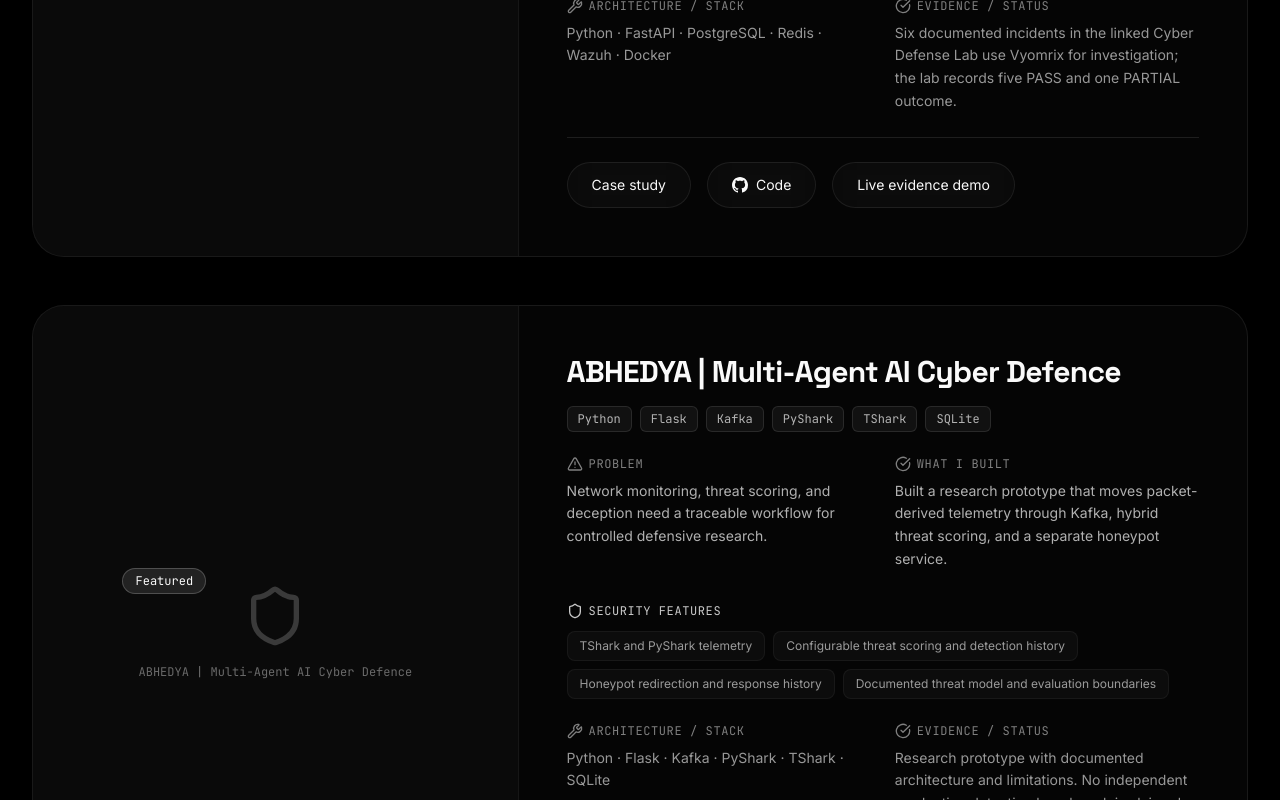
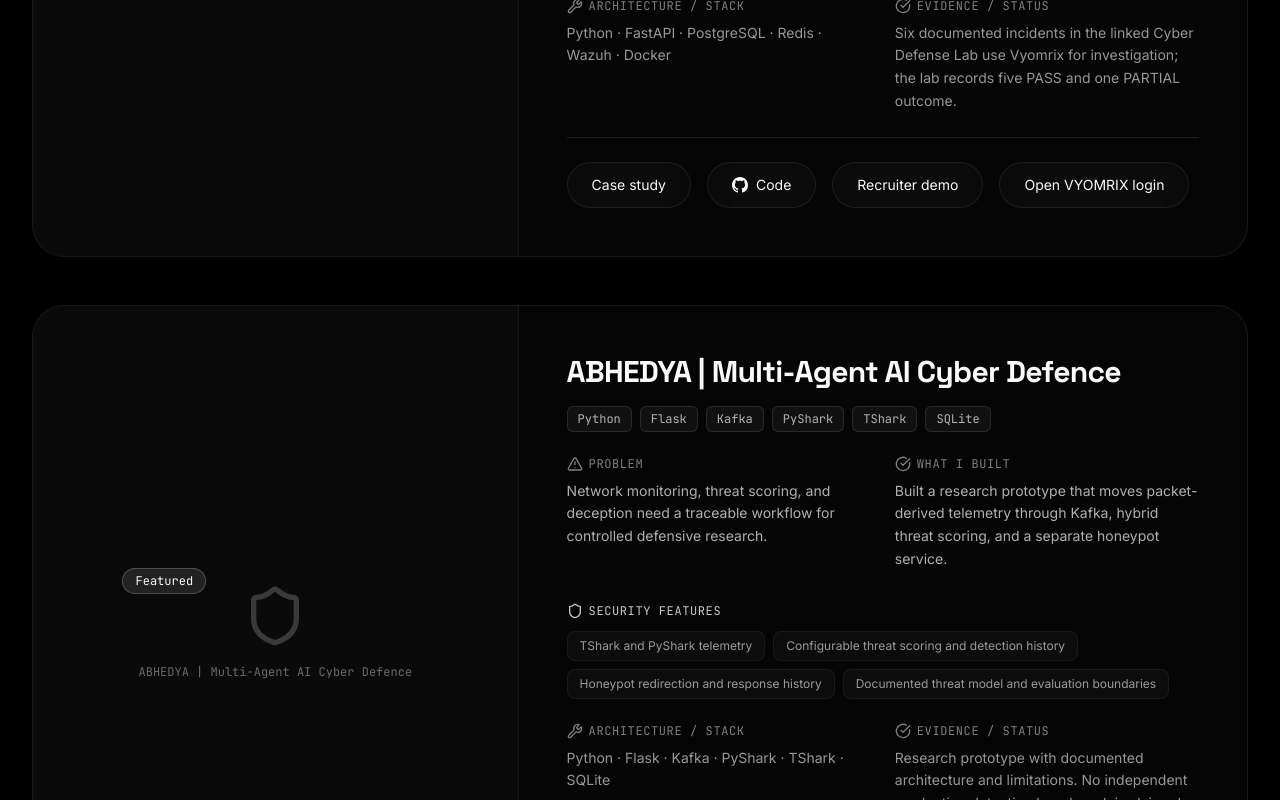
Before and after one commit to mithilkg10/MITHILKG-PORTFOLIO, a Next.js app: page / in a window 1280 px wide. Shown: the part 1760-2560 px from the top of the page. Built offline with nearby package versions, Linux system fonts and the light colour scheme; no server answers.

Commit message:
Show VYOMRIX hosted login beside project

```diff
--- a/src/components/sections/Projects.tsx
+++ b/src/components/sections/Projects.tsx
@@ -127,7 +127,16 @@ export function Projects() {
                         <MagneticButton href={project.github} variant="secondary" external>
                           <GitHubIcon className="h-4 w-4" /> Code
                         </MagneticButton>
-                        {project.liveDemo && <MagneticButton href={project.liveDemo} variant="secondary">Live evidence demo</MagneticButton>}
+                        {project.liveDemo && (
+                          <MagneticButton href={project.liveDemo} variant="secondary" external={project.liveDemo.startsWith("http")}>
+                            {project.id === "vyomrix-security-platform" ? "Recruiter demo" : "Live evidence demo"}
+                          </MagneticButton>
+                        )}
+                        {"loginUrl" in project && project.loginUrl && (
+                          <MagneticButton href={project.loginUrl} variant="secondary" external>
+                            Open VYOMRIX login
+                          </MagneticButton>
+                        )}
                       </div>
                     </div>
                   </div>
```
